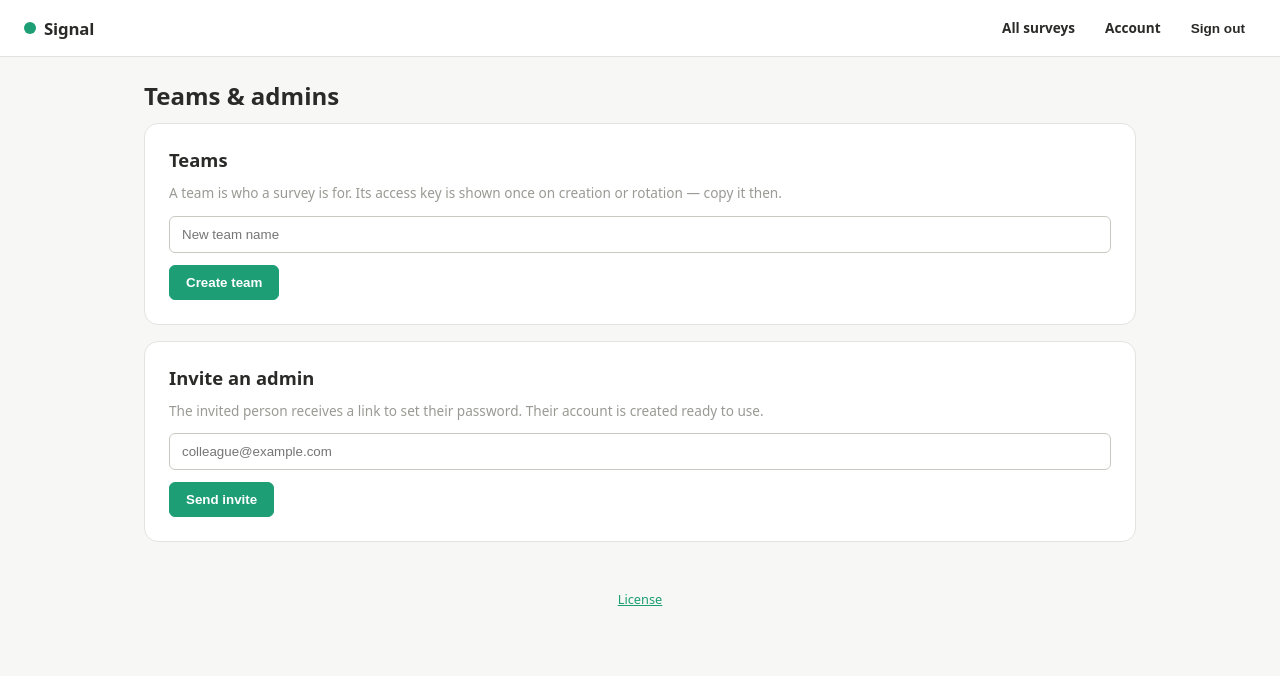
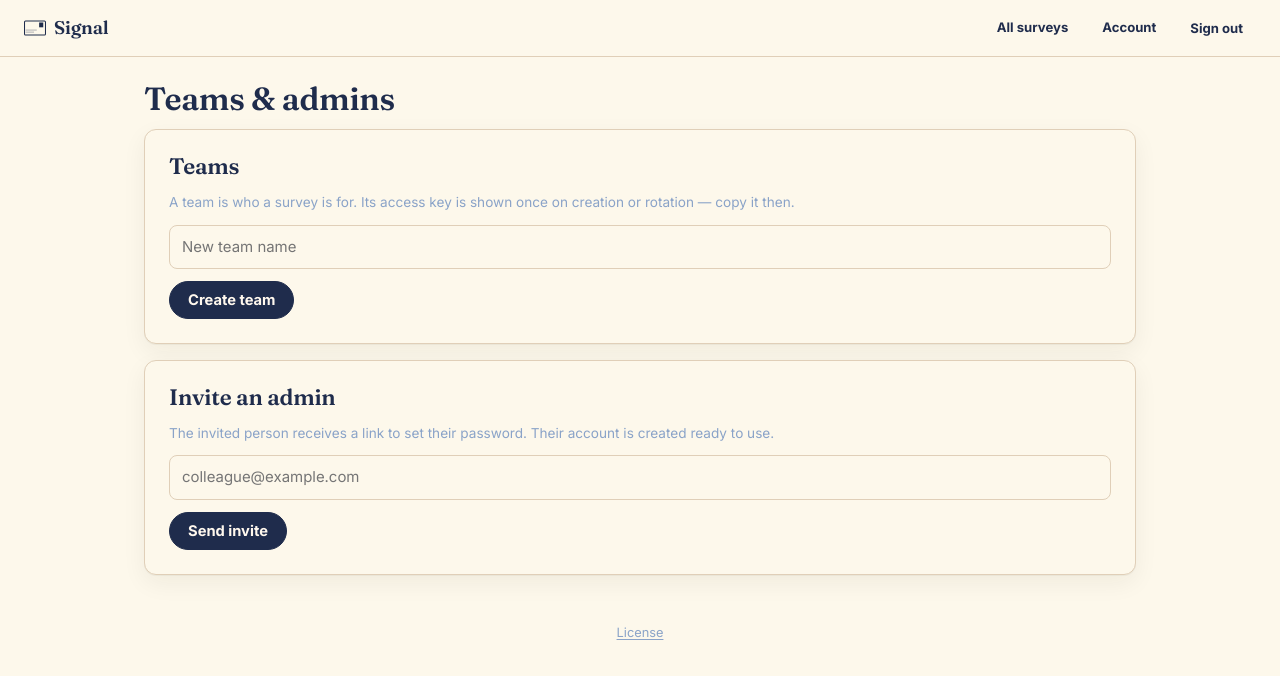
Before and after one commit to Sprint-Suite/signal, a website: page public/admin.html in a window 1280 px wide. Drawn offline with Linux system fonts and the light colour scheme; no server answers.

Commit message:
Signal: migrate remaining pages to theme-core + brand glyph
Swap tokens.css/app.css for theme-core.css/theme-signal.css across all
nine remaining HTML pages, and replace the brand-dot span with the SVG
postcard glyph on every page that carries a .brand element.

Co-Authored-By: Claude Sonnet 4.6 <noreply@anthropic.com>

```diff
--- a/public/admin.html
+++ b/public/admin.html
@@ -4,14 +4,17 @@
   <meta charset="UTF-8">
   <meta name="viewport" content="width=device-width, initial-scale=1.0">
   <title>Teams &amp; admins — Signal</title>
-  <link rel="stylesheet" href="/css/tokens.css">
-  <link rel="stylesheet" href="/css/app.css">
+  <link rel="stylesheet" href="/css/theme-core.css">
+  <link rel="stylesheet" href="/css/theme-signal.css">
   <script src="/js/api.js" defer></script>
   <script src="/js/admin.js" defer></script>
 </head>
 <body>
   <header class="topbar">
-    <span class="brand"><span class="brand-dot"></span>Signal</span>
+    <span class="brand">
+      <svg class="brand-glyph" aria-hidden="true"><use href="/illos/theme-illos.svg#postcard"/></svg>
+      <span>Signal</span>
+    </span>
     <span class="topbar-actions">
       <a class="btn btn-ghost btn-sm" href="/dashboard">All surveys</a>
       <a class="btn btn-ghost btn-sm" href="/account">Account</a>
```
Also changed, not shown: public/account.html (+6 -3 lines), public/dashboard.html (+6 -3 lines), public/forgot.html (+6 -3 lines), public/license.html (+6 -3 lines), public/reset.html (+6 -3 lines), public/respond.html (+6 -3 lines), public/survey.html (+6 -3 lines), public/verify.html (+6 -3 lines).
